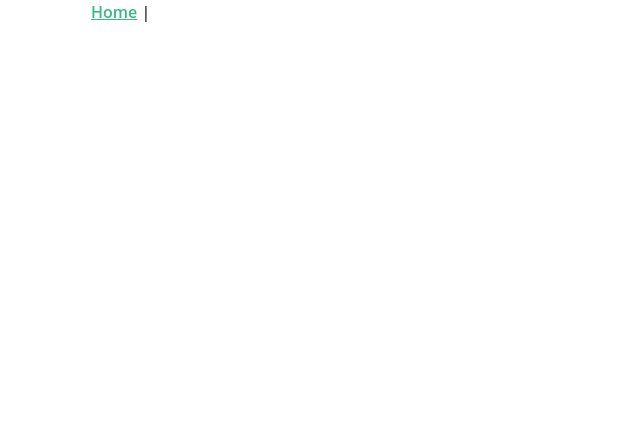
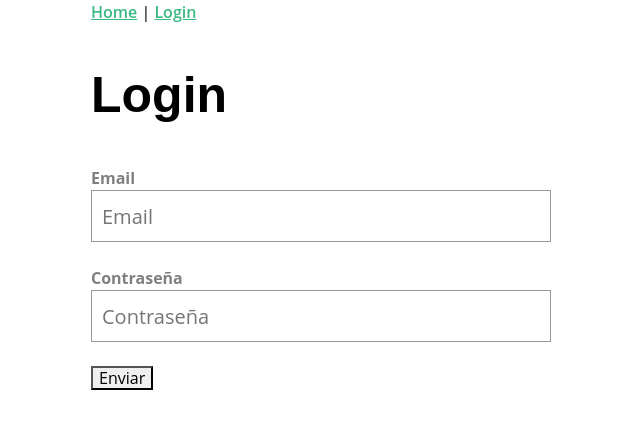
Before and after one commit to Skumm/formularios-vue3, a Vue app: page /login in a window 1280 px wide. Before the commit this address had no page. Shown: the top 428 px of the page, without its empty margins (319-959 px from the left). Built offline with nearby package versions, Linux system fonts and the light colour scheme.

Commit message:
* Creamos y validamos la pagina de login

```diff
--- a/package.json
+++ b/package.json
@@ -10,6 +10,7 @@
   "dependencies": {
     "axios": "^0.23.0",
     "core-js": "^3.6.5",
+    "vee-validate": "^4.5.4",
     "vue": "^3.0.0",
     "vue-router": "^4.0.0-0"
   },
--- a/src/App.vue
+++ b/src/App.vue
@@ -1,6 +1,7 @@
 <template>
   <div id="nav">
     <router-link to="/">Home</router-link> |
+    <router-link to="/login">Login</router-link>
   </div>
   <router-view />
 </template>
@@ -190,6 +191,7 @@ textarea {
   -webkit-appearance: none;
 }
 [type="text"],
+[type="email"],
 [type="number"],
 [type="search"],
 [type="password"] {
@@ -199,6 +201,7 @@ textarea {
   font-size: 20px;
 }
 [type="text"]:focus,
+[type="email"]:focus,
 [type="number"]:focus,
 [type="search"]:focus,
 [type="password"]:focus {
--- a/src/components/BaseInput.vue
+++ b/src/components/BaseInput.vue
@@ -7,6 +7,7 @@
     :value="modelValue"
     @input="$emit('update:modelValue', $event.target.value)"
   />
+  <p v-if="error" :class="error ? 'error' : ''">{{ error }}</p>
 </template>
 
 <script>
@@ -20,6 +21,19 @@ export default {
       type: [String, Number],
       default: "",
     },
+    error: {
+      type: String,
+      default: "",
+    },
   },
 };
 </script>
+
+<style scoped>
+.error {
+  color: red;
+  font-weight: bold;
+  margin-top: 0;
+  border: 0;
+}
+</style>
--- a/src/router/index.js
+++ b/src/router/index.js
@@ -1,11 +1,17 @@
 import { createRouter, createWebHistory } from "vue-router";
 import BasicForm from "@/views/BasicForm";
+import LoginForm from "@/views/LoginForm";
 
 const routes = [
   {
     path: "/",
     name: "Home",
     component: BasicForm,
+  },
+  {
+    path: "/login",
+    name: "LoginForm",
+    component: LoginForm,
   },
 ];
 
--- /dev/null
+++ b/src/views/LoginForm.vue
@@ -0,0 +1,65 @@
+<template>
+  <div>
+    <h1>Login</h1>
+    <form @submit.prevent="onSubmit">
+      <BaseInput
+        v-model="email"
+        :error="emailError"
+        type="email"
+        label="Email"
+      />
+      <BaseInput
+        v-model="password"
+        :error="passwordError"
+        type="password"
+        label="Contraseña"
+      />
+      <button type="submit">Enviar</button>
+    </form>
+  </div>
+</template>
+
+<script>
+import BaseInput from "@/components/BaseInput";
+import { useField, useForm } from "vee-validate";
+export default {
+  name: "LoginForm",
+  components: { BaseInput },
+  setup() {
+    const validations = {
+      email: (value) => {
+        if (!value) return "Este es un campo requerido";
+        const regex =
+          /^(([^<>()[\]\\.,;:\s@"]+(\.[^<>()[\]\\.,;:\s@"]+)*)|(".+"))@((\[[0-9]{1,3}\.[0-9]{1,3}\.[0-9]{1,3}\.[0-9]{1,3}\])|(([a-zA-Z\-0-9]+\.)+[a-zA-Z]{2,}))$/;
+        if (!regex.test(String(value).toLowerCase())) {
+          return "Introduce un email valido";
+        }
+        return true;
+      },
+      password: (value) => {
+        const requerido = "Este es un campo obligatorio";
+        if (value === undefined || value === null) return requerido;
+        if (!String(value).length) return requerido;
+        return true;
+      },
+    };
+
+    useForm({
+      validationSchema: validations,
+    });
+
+    const { value: email, errorMessage: emailError } = useField("email");
+    const { value: password, errorMessage: passwordError } = useField("password");
+    function onSubmit() {
+      window.alert("Enviado¡");
+    }
+    return {
+      onSubmit,
+      email,
+      emailError,
+      password,
+      passwordError,
+    };
+  },
+};
+</script>
```
Also changed, not shown: 1 other file (tests, documents, lock files or other folders).
